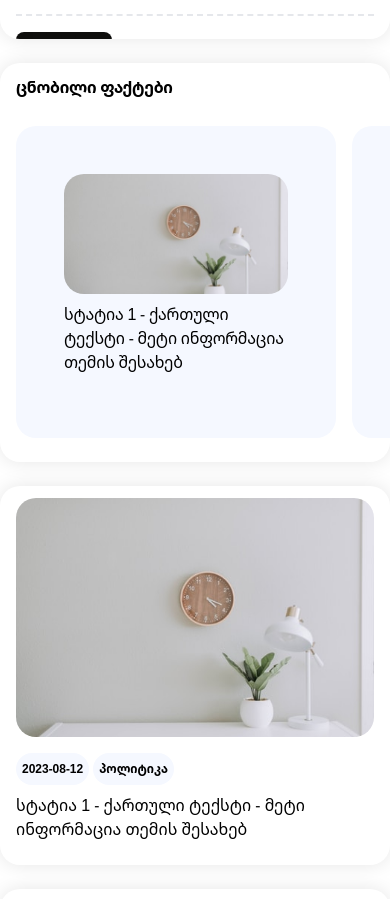
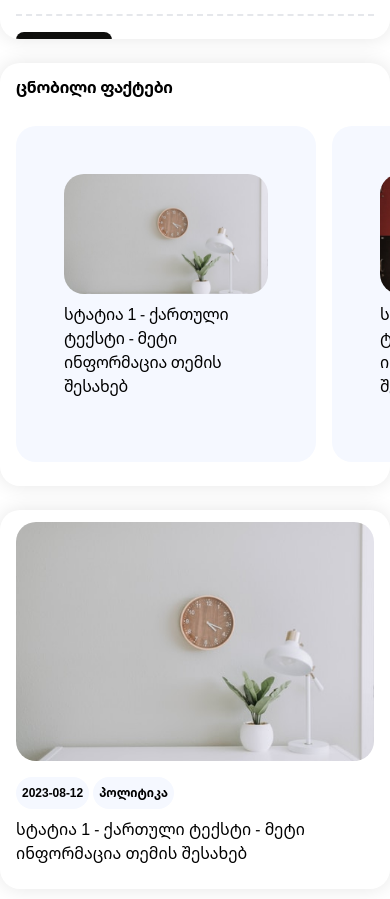
Before and after one commit to Chanksela/clipart-task, a Vue app: page / in a window 390 px wide. Shown: the part 1225-2124 px from the top of the page. Built offline with nearby package versions, Linux system fonts and the light colour scheme.

Commit message:
fix/chore: small changeS

```diff
--- a/index.html
+++ b/index.html
@@ -5,7 +5,7 @@
   <meta charset="UTF-8">
   <link rel="icon" href="/favicon.ico">
   <meta name="viewport" content="width=device-width, initial-scale=1.0">
-  <title>Vite App</title>
+  <title>Clipart Task</title>
 </head>
 
 <body class="font-noto">
--- a/src/components/Content.vue
+++ b/src/components/Content.vue
@@ -82,7 +82,7 @@
       <ul class="flex items-center gap-4">
         <li
           v-for="article in articles"
-          class="flex min-w-[320px] flex-col gap-2 rounded-[20px] bg-primary-light p-12 pb-16 lg:min-w-[312px]"
+          class="flex min-w-[300px] flex-col gap-2 rounded-[20px] bg-primary-light p-12 pb-16 lg:min-h-[330px] lg:min-w-[312px]"
         >
           <div>
             <img
--- a/src/components/common/DesktopNavigation.vue
+++ b/src/components/common/DesktopNavigation.vue
@@ -10,8 +10,12 @@
       class="text-headline relative ml-[32px] w-[180px] cursor-default font-medium leading-[24px] tracking-text text-black-600"
     >
       <span @click="toggleOtherCategories" class="hover:text-primary">
-        სხვა</span
-      >
+        სხვა
+        <span class="color-primary ml-2 inline-block">
+          <img :src="arrowDown" alt="arrow" />
+        </span>
+      </span>
+
       <ul
         class="absolute z-20 mt-2.5 flex w-full flex-col gap-4 rounded-2xl bg-white py-4 shadow-big"
         v-if="showOtherCategories"
@@ -28,6 +32,7 @@
 </template>
 
 <script>
+import arrowDown from "../../assets/svg/arrow-dropdown.svg";
 export default {
   props: {
     categories: {
@@ -45,6 +50,7 @@ export default {
   },
   data() {
     return {
+      arrowDown,
       showOtherCategories: false,
     };
   },
```
